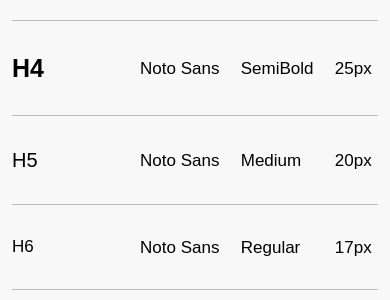
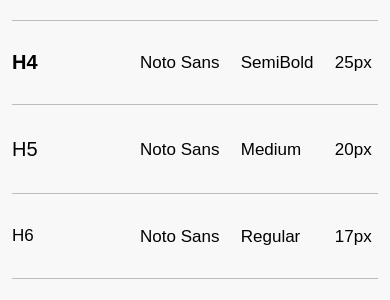
Before and after one commit to Mikhailo-Kandyba/Monza-Motorsports, a website: page src/guidelines.html in a window 390 px wide. Shown: the part 384-684 px from the top of the page. Drawn offline with nearby package versions, Linux system fonts and the light colour scheme; files whose address does not match are found by name.

Commit message:
bags fixing responsive

```diff
--- a/src/scss/base/_helpers.scss
+++ b/src/scss/base/_helpers.scss
@@ -24,3 +24,9 @@
 .text-light {
   color: $color-secondary-100 !important;
 }
+
+.pl-sm-10 {
+  @include breakpoint($mobile) {
+    padding-left: 10px;
+  }
+}
--- a/src/scss/base/_typography.scss
+++ b/src/scss/base/_typography.scss
@@ -67,6 +67,11 @@
   font-size: $h4-font-size;
   line-height: $h4-line-height;
   font-weight: $font-weight-600;
+
+  @include breakpoint($mobile) {
+    font-size: $font-size-base + 5;
+    line-height: $line-height-base + 2;
+  }
 }
 
 h5 {
--- a/src/scss/layout/_common.scss
+++ b/src/scss/layout/_common.scss
@@ -7,6 +7,10 @@
   border-radius: 0;
   background: $color-secondary-500;
   border: none;
+
+  @include breakpoint($mobile) {
+    max-width: 340px;
+  }
 }
 
 .card-body {
@@ -15,11 +19,23 @@
   @include breakpoint($desktop-lg) {
     padding: 21px 15px 2px;
   }
+
+  @include breakpoint($tablet) {
+    padding: 21px 8px 2px;
+  }
 }
 
 .card-text {
   font-size: $font-size-base + 2;
   line-height: $line-height-base + 5;
+
+  @include breakpoint($tablet) {
+    font-size: $font-size-base;
+  }
+
+  @include breakpoint($mobile) {
+    line-height: $line-height-base - 1;
+  }
 
   > span {
     font-family: $poppins-font;
@@ -35,6 +51,10 @@
   overflow: hidden;
   text-overflow: ellipsis;
 
+  @include breakpoint($mobile) {
+    line-height: $line-height-base - 2 ;
+  }
+
   &:hover {
     text-decoration: underline;
     color: $color-primary-100;
@@ -48,6 +68,10 @@
 
   @include breakpoint($desktop-lg) {
     padding: 10px 7px;
+  }
+
+  @include breakpoint($tablet) {
+    padding: 10px 0;
   }
 }
 
@@ -69,6 +93,14 @@
   line-height: $line-height-base - 1;
   padding: 0 8px;
 
+  @include breakpoint($tablet) {
+    font-size: $font-size-base - 3;
+  }
+
+  @include breakpoint($mobile) {
+    font-size: $font-size-base - 1;
+  }
+
   &:first-child {
     border-width: 0;
   }
@@ -83,6 +115,11 @@
   font-weight: $font-weight-500;
   font-size: $font-size-base + 5;
   line-height: $line-height-base + 7;
+
+  @include breakpoint($tablet) {
+    font-size: $font-size-base + 4;
+    line-height: $line-height-base + 4;
+  }
 }
 
 .card-footer {
@@ -91,6 +128,10 @@
 
   @include breakpoint($desktop-lg) {
     padding: 15px 15px 35px;
+  }
+
+  @include breakpoint($tablet) {
+    padding: 10px 8px 21px;
   }
 }
 
@@ -185,6 +226,12 @@
     border-radius: 15px;
   }
 
+  .btn-holder {
+    @include breakpoint($mobile) {
+      padding: 0 5px;
+    }
+  }
+
   &.show-filter {
     @include breakpoint($mobile) {
       display: flex;
@@ -200,6 +247,10 @@
   width: 100%;
   margin: 0 -10px;
 
+  @include breakpoint($desktop) {
+    margin: 0 -5px;
+  }
+
   @include breakpoint($tablet) {
     margin: 0 -5px;
     justify-content: flex-start;
@@ -209,6 +260,10 @@
   li {
     padding: 0 10px;
     width: 20%;
+
+    @include breakpoint($desktop) {
+      padding: 0 5px;
+    }
 
     @include breakpoint($tablet) {
       padding: 0 5px;
@@ -230,6 +285,10 @@
     max-width: 250px;
   }
 
+  @include breakpoint($desktop) {
+    max-width: 210px;
+  }
+
   @include breakpoint($tablet) {
     max-width: 230px;
   }
@@ -245,6 +304,10 @@
 
   @include breakpoint($tablet) {
     margin-bottom: 80px;
+  }
+
+  @include breakpoint($mobile) {
+    margin-bottom: 25px;
   }
 }
 
@@ -271,6 +334,11 @@
   @include breakpoint($tablet) {
     margin-bottom: 80px;
   }
+
+  @include breakpoint($mobile) {
+    padding: 24px 0 26px;
+    margin-bottom: 25px;
+  }
 }
 
 .application-area {
@@ -287,8 +355,16 @@
     padding-right: 0;
   }
 
+  @include breakpoint($mobile) {
+    margin-bottom: 8px;
+  }
+
   h4 {
     margin-bottom: 18px;
+
+    @include breakpoint($mobile) {
+      margin-bottom: 8px;
+    }
   }
 }
 
@@ -316,6 +392,7 @@
 
     @include breakpoint($tablet) {
       margin-bottom: 10px;
+      max-width: 100%;
     }
   }
 
@@ -331,6 +408,10 @@
   @include breakpoint($tablet) {
     margin-bottom: 80px;
   }
+
+  @include breakpoint($mobile) {
+    margin-bottom: 25px;
+  }
 }
 
 .faq-content {
@@ -339,6 +420,10 @@
 
     @include breakpoint($tablet) {
       margin-bottom: 27px;
+    }
+
+    @include breakpoint($mobile) {
+      margin-bottom: 12px;
     }
   }
 }
--- a/src/scss/layout/_header.scss
+++ b/src/scss/layout/_header.scss
@@ -47,6 +47,14 @@
     background: $color-secondary-200;
     border-radius: 15px;
     padding: 10px;
+  }
+
+  .navbar-icons {
+    li {
+      @include breakpoint($tablet) {
+        margin: 0 10px !important;
+      }
+    }
   }
 }
 
@@ -129,6 +137,10 @@
     @include breakpoint($tablet) {
       margin: 0 10px !important;
     }
+
+    @include breakpoint($mobile) {
+      margin: 0 2px !important;
+    }
   }
 }
 
--- a/src/scss/shared/_accordion.scss
+++ b/src/scss/shared/_accordion.scss
@@ -14,12 +14,20 @@
   padding: 22px 33px 22px 25px;
   border-bottom: 1px solid $color-secondary-400;
 
+  @include breakpoint($mobile) {
+    padding: 12px 5px;
+  }
+
   &:not(.collapsed) {
     box-shadow: none;
     background-color: $color-secondary-500;
     color: $color-primary-300;
     padding: 26px 47px 23px 40px;
     border: none;
+
+    @include breakpoint($mobile) {
+      padding: 12px 5px;
+    }
 
     &:after {
       background-image: url("../images/minus.svg");
@@ -52,6 +60,10 @@
   padding: 0 50px 14px 40px;
   margin-bottom: 3px;
 
+  @include breakpoint($mobile) {
+    padding: 0 10px 10px 10px;
+  }
+
   p {
     margin-bottom: 6px;
   }
--- a/src/scss/shared/_custom-select.scss
+++ b/src/scss/shared/_custom-select.scss
@@ -20,7 +20,7 @@
   white-space: nowrap;
   //max-width: 170px;
   width: 100%;
-  padding: 0 17px;
+  padding: 0 27px 0 17px;
 
   @include breakpoint($mobile) {
     height: 27px;
@@ -93,6 +93,11 @@
     padding: 7px 17px;
     text-align: left;
     transition: all 0.2s;
+    width: 100%;
+
+    @include breakpoint($mobile) {
+      padding: 7px 8px;
+    }
 
     &:hover {
       color: $color-primary-300;
```
Also changed, not shown: src/index.html (+31 -31 lines), src/css/styles.css.
